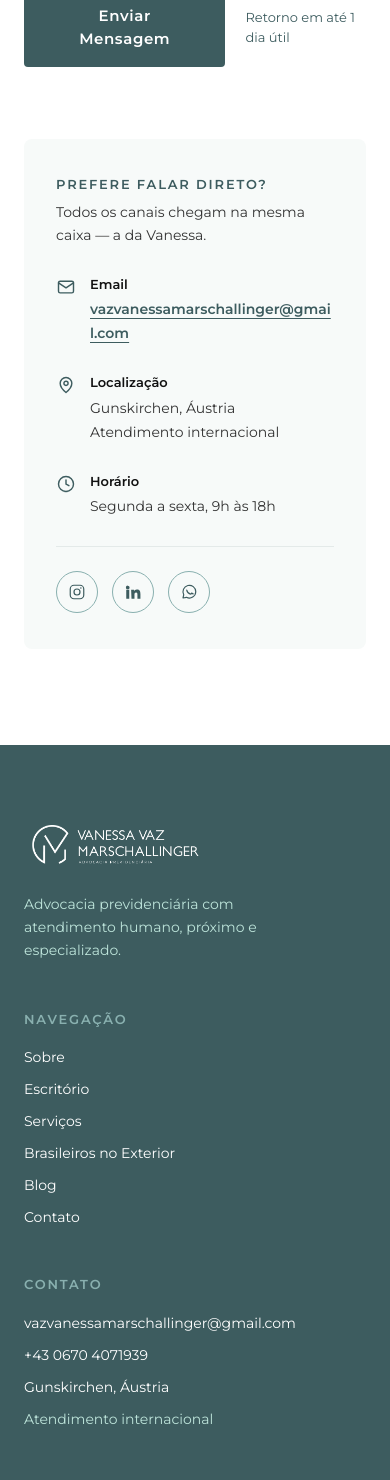
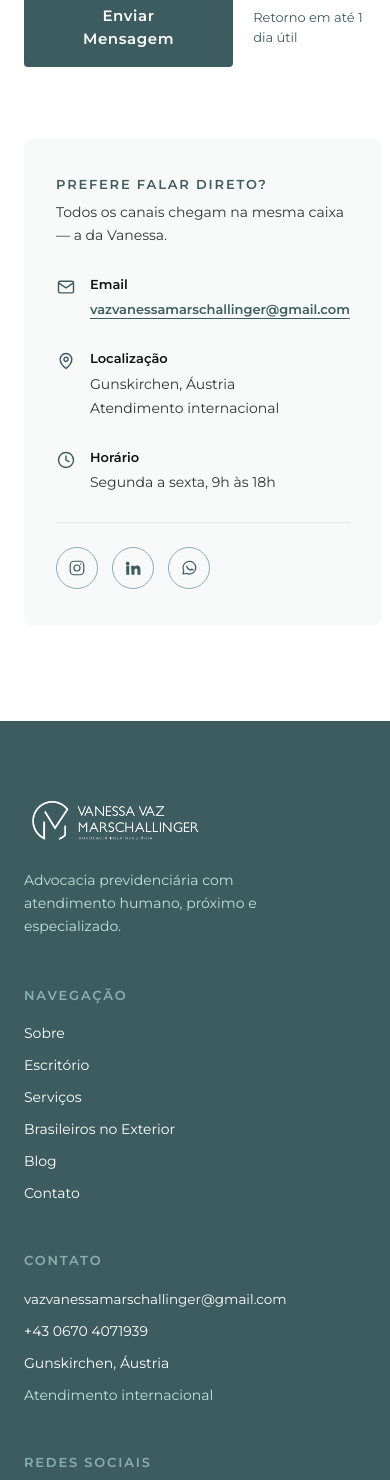
Before and after one commit to JustinoCarneiro/vanessa_vaz_advogada, a Next.js app: page /contato in a window 390 px wide. Shown: the part 1287-2767 px from the top of the page. Built offline with nearby package versions, Linux system fonts and the light colour scheme; no server answers.

Commit message:
modified:   src/app/(site)/contato/page.tsx modified:   src/components/layout/Footer.tsx

```diff
--- a/src/app/(site)/contato/page.tsx
+++ b/src/app/(site)/contato/page.tsx
@@ -21,7 +21,7 @@
     ),
     label: 'Email',
     content: (
-      <a href="mailto:vazvanessamarschallinger@gmail.com" className="text-[14px] font-semibold underline underline-offset-[4px] break-all" style={{ color: '#3D5C5F' }}>
+      <a href="mailto:vazvanessamarschallinger@gmail.com" className="text-[13px] font-semibold underline underline-offset-[4px] break-words" style={{ color: '#3D5C5F' }}>
         vazvanessamarschallinger@gmail.com
       </a>
     ),
@@ -79,7 +79,7 @@
     ),
   },
   {
-    href: '#',
+    href: 'https://wa.me/436704071939',
     label: 'WhatsApp',
     icon: (
       <svg width="18" height="18" viewBox="0 0 24 24" fill="none" stroke="#3D5C5F" strokeWidth="1.6" strokeLinecap="round" strokeLinejoin="round" aria-hidden="true">
@@ -129,7 +129,7 @@
       {/* Formulário + aside */}
       <section className="py-[88px] pb-24" style={{ background: '#FFFFFF' }}>
         <Container>
-          <div className="grid lg:grid-cols-[1fr_340px] gap-[72px] items-start max-w-[1056px] mx-auto">
+          <div className="grid lg:grid-cols-[1fr_360px] gap-[72px] items-start max-w-[1056px] mx-auto">
             {/* Formulário */}
             <div>
               <SectionTitle
@@ -170,6 +170,8 @@
                   <a
                     key={label}
                     href={href}
+                    target="_blank"
+                    rel="noopener noreferrer"
                     aria-label={label}
                     className="flex items-center justify-center w-[42px] h-[42px] rounded-full transition-colors hover:bg-[#BDE4DA] focus-visible:outline focus-visible:outline-2 focus-visible:outline-[#3D5C5F] focus-visible:outline-offset-3"
                     style={{ border: '1px solid #89B0AF' }}
--- a/src/components/layout/Footer.tsx
+++ b/src/components/layout/Footer.tsx
@@ -32,7 +32,7 @@
     ),
   },
   {
-    href: '#',
+    href: 'https://wa.me/436704071939',
     label: 'WhatsApp',
     icon: (
       <svg width="18" height="18" viewBox="0 0 24 24" fill="none" stroke="#FFFFFF" strokeWidth="1.6" strokeLinecap="round" strokeLinejoin="round" aria-hidden="true">
@@ -94,9 +94,9 @@
             <div className="flex flex-col gap-3">
               <a
                 href="mailto:vazvanessamarschallinger@gmail.com"
-                className="text-sm text-white no-underline hover:underline hover:underline-offset-[5px]"
+                className="text-[13.5px] text-white no-underline hover:underline hover:underline-offset-[5px] break-words"
               >
-                vazvanessamarschallinger@gmail.com
+                vazvanessamarschallinger<wbr/>@gmail.com
               </a>
               <span className="text-sm text-white">+43 0670 4071939</span>
               <span className="text-sm text-white">Gunskirchen, Áustria</span>
@@ -119,6 +119,8 @@
                 <a
                   key={label}
                   href={href}
+                  target="_blank"
+                  rel="noopener noreferrer"
                   aria-label={label}
                   className="flex items-center justify-center w-[42px] h-[42px] rounded-full transition-colors hover:bg-white/10 focus-visible:outline focus-visible:outline-2 focus-visible:outline-[#BDE4DA] focus-visible:outline-offset-3"
                   style={{ border: '1px solid rgba(255,255,255,0.4)' }}
```
